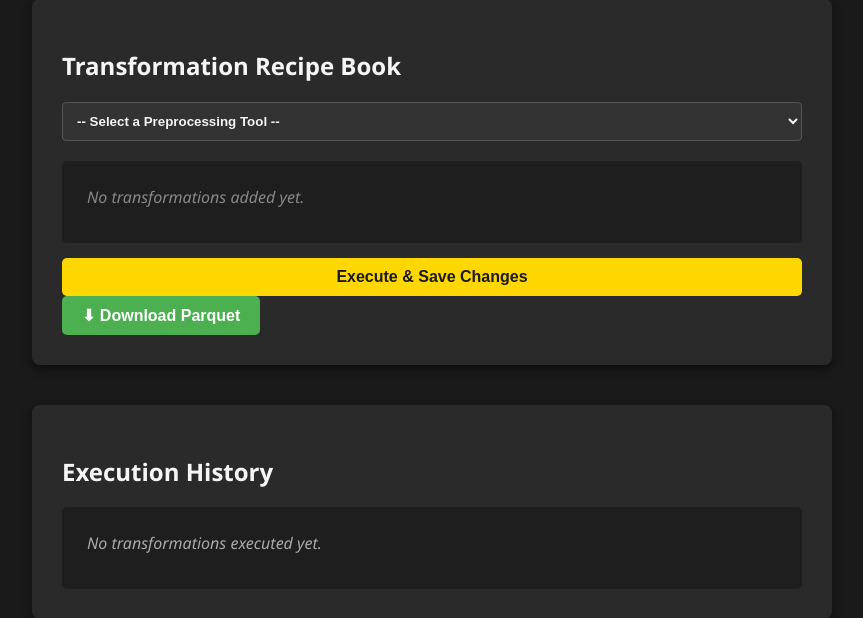
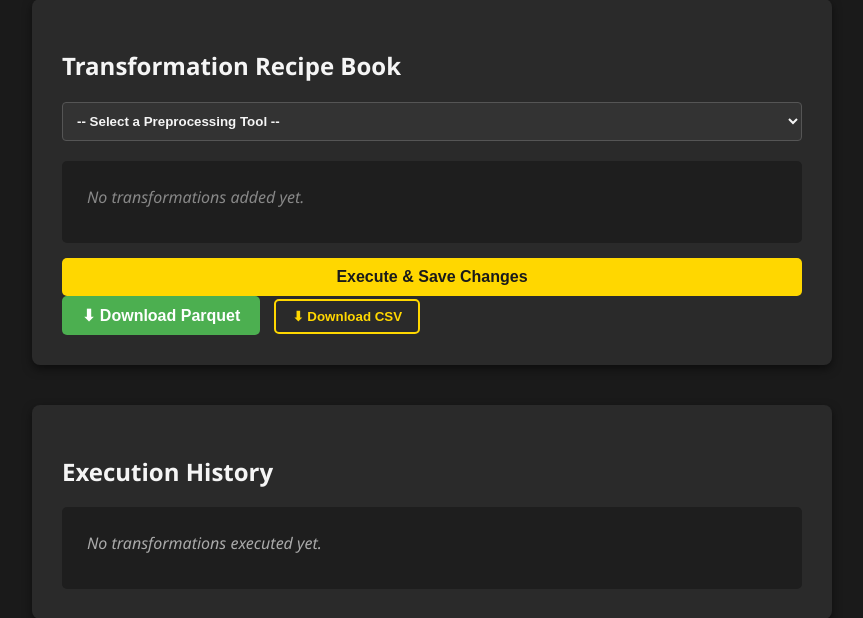
Before and after one commit to jainvidit08/InsightFlow, a Flask app: page / in a window 1280 px wide. Shown: the part 563-1181 px from the top of the page, without its empty margins (208-1071 px from the left). Run offline with Flask 3, Linux system fonts and the light colour scheme; tables that the repository leaves empty hold one stand-in row (values such as "Sample post"); parts of the project's set-up code (start-up, migrations or seed data) failed here and were passed over; some libraries are stand-ins or nearby versions.

Commit message:
Download CSV file feature

```diff
--- a/app.py
+++ b/app.py
@@ -561,5 +561,60 @@
         print(f"Download error: {e}")
         return jsonify({"status": "error", "message": "Failed to stream file."}), 500
 
+@app.route('/download_csv', methods=['GET'])
+def download_csv():
+    """Translates the Dask Parquet directory into a CSV on-the-fly and streams it."""
+    try:
+        # 1. Find the active dataset folder
+        files = [f for f in os.listdir(UPLOAD_FOLDER) if f.endswith('.parquet') and not f.startswith('single_')]
+        if not files:
+            return jsonify({"status": "error", "message": "No dataset found to download."}), 404
+
+        parquet_dir = os.path.join(UPLOAD_FOLDER, files[0])
+        csv_output_path = os.path.join(UPLOAD_FOLDER, "cleaned_dataset.csv")
+
+        # Clean up any old CSV conversions
+        if os.path.exists(csv_output_path):
+            os.remove(csv_output_path)
+
+        # 2. Iterate through the Parquet directory and append to CSV
+        if os.path.isdir(parquet_dir):
+            print("Translating Parquet directory to CSV safely...")
+            part_files = [f for f in os.listdir(parquet_dir) if f.endswith('.parquet')]
+
+            if not part_files:
+                return jsonify({"status": "error", "message": "Dataset is empty."}), 404
+
+            first_batch = True
+            for part_name in part_files:
+                part_path = os.path.join(parquet_dir, part_name)
+                pf = pq.ParquetFile(part_path)
+
+                # Read and append in tiny memory-safe batches
+                for batch in pf.iter_batches():
+                    df_batch = batch.to_pandas()
+                    df_batch.to_csv(csv_output_path, mode='a', index=False, header=first_batch)
+                    first_batch = False
+
+            download_target = csv_output_path
+        else:
+            # Fallback just in case it is a single file
+            df = pd.read_parquet(parquet_dir)
+            df.to_csv(csv_output_path, index=False)
+            download_target = csv_output_path
+
+        print(f"Opening CSV stream for: {download_target}")
+
+        # 3. Stream the translated CSV file to the browser
+        return send_file(
+            download_target,
+            as_attachment=True,
+            download_name="cleaned_dataset.csv",
+            mimetype="text/csv"
+        )
+    except Exception as e:
+        print(f"CSV Download error: {e}")
+        return jsonify({"status": "error", "message": "Failed to stream CSV file."}), 500
+
 if __name__ == '__main__':
     app.run(debug=True, port=5000)
--- a/static/main.js
+++ b/static/main.js
@@ -678,3 +678,14 @@
     // This allows the browser to securely accept the chunked stream from Flask!
     window.location.href = '/download';
 }
+
+// --- NEW CODE: CSV DOWNLOAD WITH WARNING ---
+function downloadCSV() {
+    // 1. The Safety Warning
+    const confirmDownload = confirm("Warning: Translating this compressed dataset back into a raw CSV file will take significantly more time and CPU than Parquet. Do you wish to proceed?");
+
+    // 2. If they accept, redirect to open the CSV stream
+    if (confirmDownload) {
+        window.location.href = '/download_csv';
+    }
+}
--- a/templates/dashboard.html
+++ b/templates/dashboard.html
@@ -112,8 +112,10 @@
 
             <button id="executeBtn" class="btn-primary" style="margin-top: 15px; width: 100%;">Execute & Save Changes</button>
             <div>
-                <button class="btn-primary" style="background-color: #4CAF50; color: white;" onclick="downloadDataset()">⬇ Download Parquet</button>
-            </div>
+                    <button class="btn-primary" style="background-color: #4CAF50; color: white;" onclick="downloadDataset()">⬇ Download Parquet</button>
+
+                    <button class="btn-secondary" style="margin-left: 10px;" onclick="downloadCSV()">⬇ Download CSV</button>
+                </div>
         </section>
         <section class="history-section" style="margin-top: 40px; margin-bottom: 40px;">
             <h2>Execution History</h2>
```
